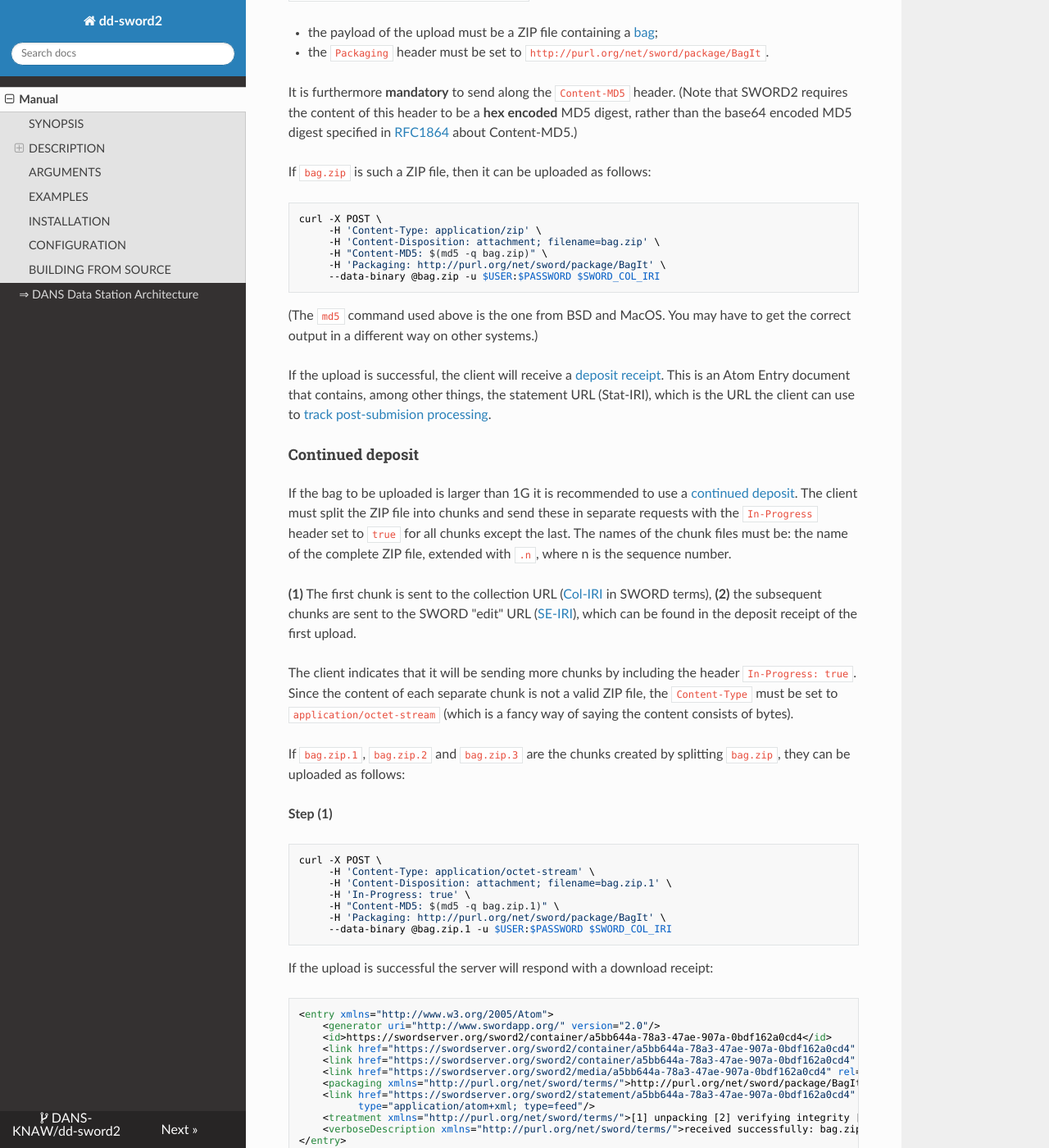
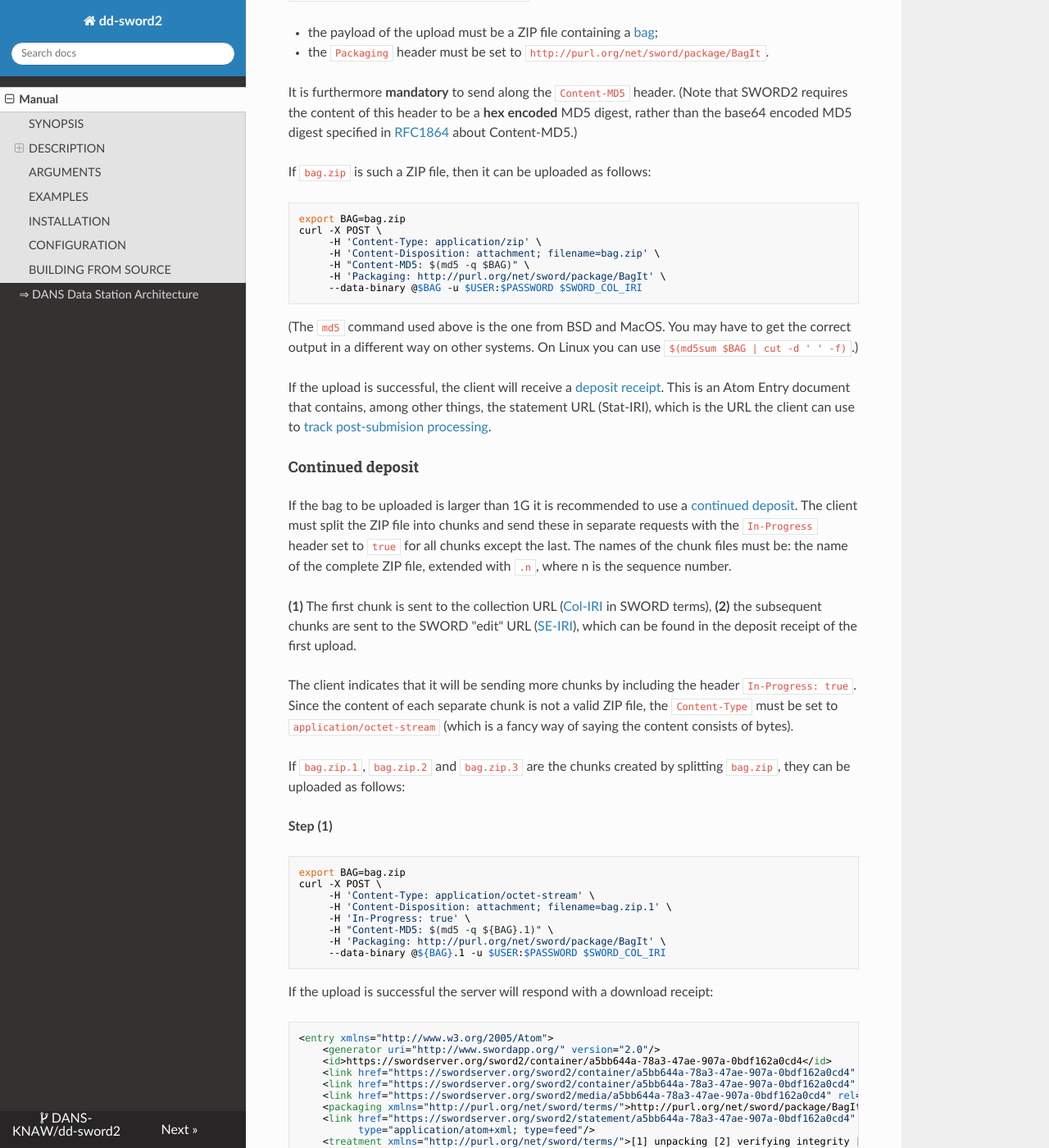
Before and after one commit to janvanmansum/dd-sword2, an MkDocs documentation site: the page built from docs/index.md, in a window 1280 px wide and 1400 px high, scrolled down 2848 px. Shown: the whole window at 82% size. Built offline with MkDocs 1.6.1, drawn with Linux system fonts in a browser that asks for light colours; nearby versions of some CDN libraries; some of the changed text lies outside the part shown.

Commit message:
Improvements and corrections in docs

````diff
--- a/docs/index.md
+++ b/docs/index.md
@@ -112,15 +112,17 @@ digest, rather than the base64 encoded MD5 digest specified in [RFC1864]{:target
 If `bag.zip` is such a ZIP file, then it can be uploaded as follows:
 
 ```bash
+export BAG=bag.zip
 curl -X POST \
      -H 'Content-Type: application/zip' \
      -H 'Content-Disposition: attachment; filename=bag.zip' \
-     -H "Content-MD5: $(md5 -q bag.zip)" \
+     -H "Content-MD5: $(md5 -q $BAG)" \
      -H 'Packaging: http://purl.org/net/sword/package/BagIt' \
-     --data-binary @bag.zip -u $USER:$PASSWORD $SWORD_COL_IRI
+     --data-binary @$BAG -u $USER:$PASSWORD $SWORD_COL_IRI
 ```
 
-(The `md5` command used above is the one from BSD and MacOS. You may have to get the correct output in a different way on other systems.)
+(The `md5` command used above is the one from BSD and MacOS. You may have to get the correct output in a different way on other systems.
+On Linux you can use `$(md5sum $BAG | cut -d ' ' -f)`.)
 
 If the upload is successful, the client will receive a [deposit receipt]{:target=_blank}. This is an Atom Entry document that contains, among other things, the
 statement URL (Stat-IRI), which is the URL the client can use to [track post-submision processing](#tracking-post-submission-processing).
@@ -142,13 +144,14 @@ If `bag.zip.1`, `bag.zip.2` and `bag.zip.3` are the chunks created by splitting
 **Step (1)**
 
 ```bash
+export BAG=bag.zip
 curl -X POST \
      -H 'Content-Type: application/octet-stream' \
      -H 'Content-Disposition: attachment; filename=bag.zip.1' \
      -H 'In-Progress: true' \
-     -H "Content-MD5: $(md5 -q bag.zip.1)" \
+     -H "Content-MD5: $(md5 -q ${BAG}.1)" \
      -H 'Packaging: http://purl.org/net/sword/package/BagIt' \
-     --data-binary @bag.zip.1 -u $USER:$PASSWORD $SWORD_COL_IRI
+     --data-binary @${BAG}.1 -u $USER:$PASSWORD $SWORD_COL_IRI
 ```
 
 If the upload is successful the server will respond with a download receipt:
@@ -178,9 +181,9 @@ curl -X POST \
      -H 'Content-Type: application/octet-stream' \
      -H 'Content-Disposition: attachment; filename=bag.zip.2' \
      -H 'In-Progress: true' \
-     -H "Content-MD5: $(md5 -q bag.zip.2)" \
+     -H "Content-MD5: $(md5 -q ${BAG}.2)" \
      -H 'Packaging: http://purl.org/net/sword/package/BagIt' \
-     --data-binary @bag.zip.2 -u $USER:$PASSWORD $SWORD_EDIT_IRI
+     --data-binary @${BAG}.2 -u $USER:$PASSWORD $SWORD_EDIT_IRI
 ```
 
 For the last part the `In-Progress` header is set to false.
@@ -190,9 +193,9 @@ curl -X POST \
      -H 'Content-Type: application/octet-stream' \
      -H 'Content-Disposition: attachment; filename=bag.zip.3' \
      -H 'In-Progress: false' \
-     -H "Content-MD5: $(md5 -q bag.zip.3)" \
+     -H "Content-MD5: $(md5 -q ${BAG}.3)" \
      -H 'Packaging: http://purl.org/net/sword/package/BagIt' \
-     --data-binary @bag.zip.2 -u $USER:$PASSWORD $SWORD_EDIT_IRI
+     --data-binary @${BAG}.3 -u $USER:$PASSWORD $SWORD_EDIT_IRI
 ```
 
 After this, the client will have to wait for the server to process the deposit. It should [track the progress](#tracking-post-submission-processing) until the
````
